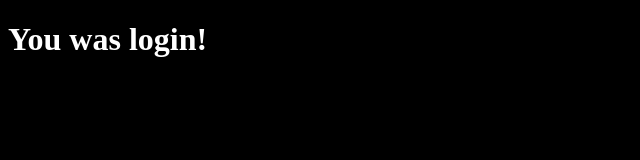
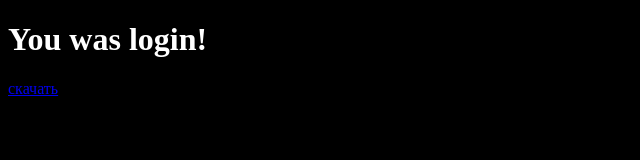
Before and after one commit to username-no-named/G-sites, a plain HTML site: page suc.html in a window 1280 px wide. Shown: the full height of the page, 0-640 px from the left. Drawn offline with Linux system fonts and the light colour scheme.

Commit message:
Add files via upload

```diff
--- a/suc.html
+++ b/suc.html
@@ -7,5 +7,6 @@
 </head>
 <body style="background: black; color: white;">
 	<h1>You was login!</h1>
+	<a href="database.json" download="">скачать</a>
 </body>
 </html>
```
